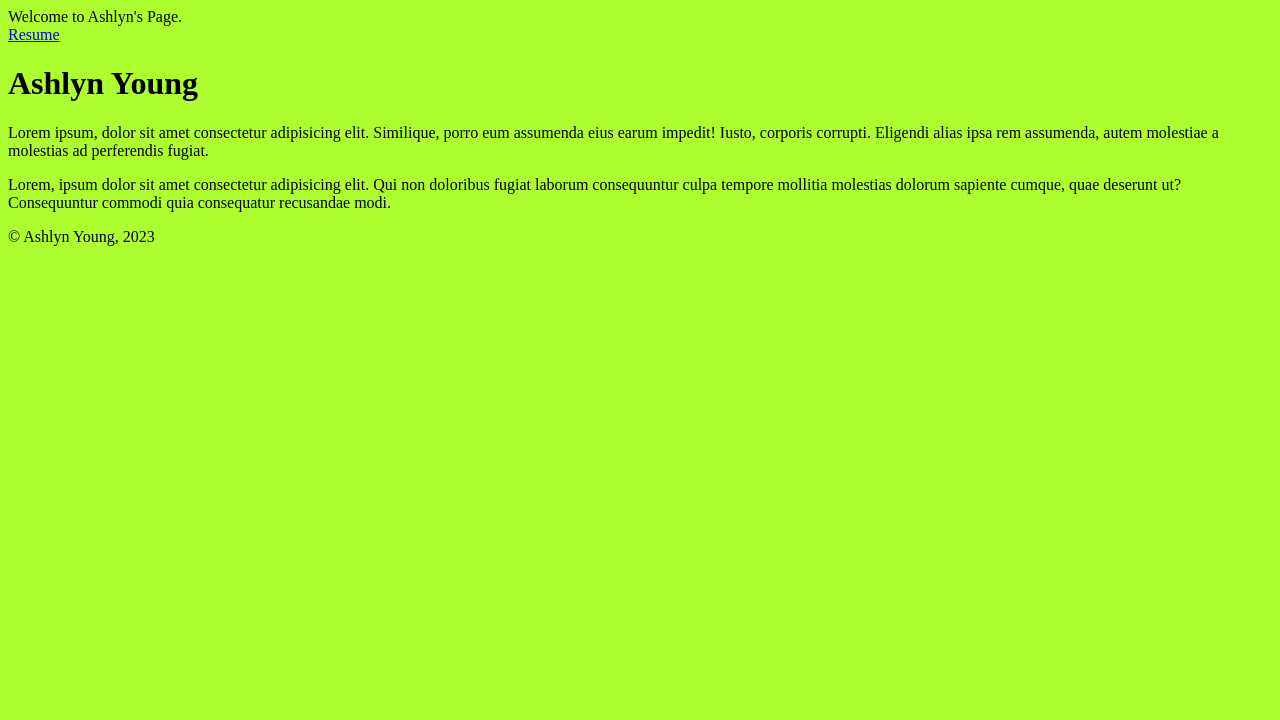
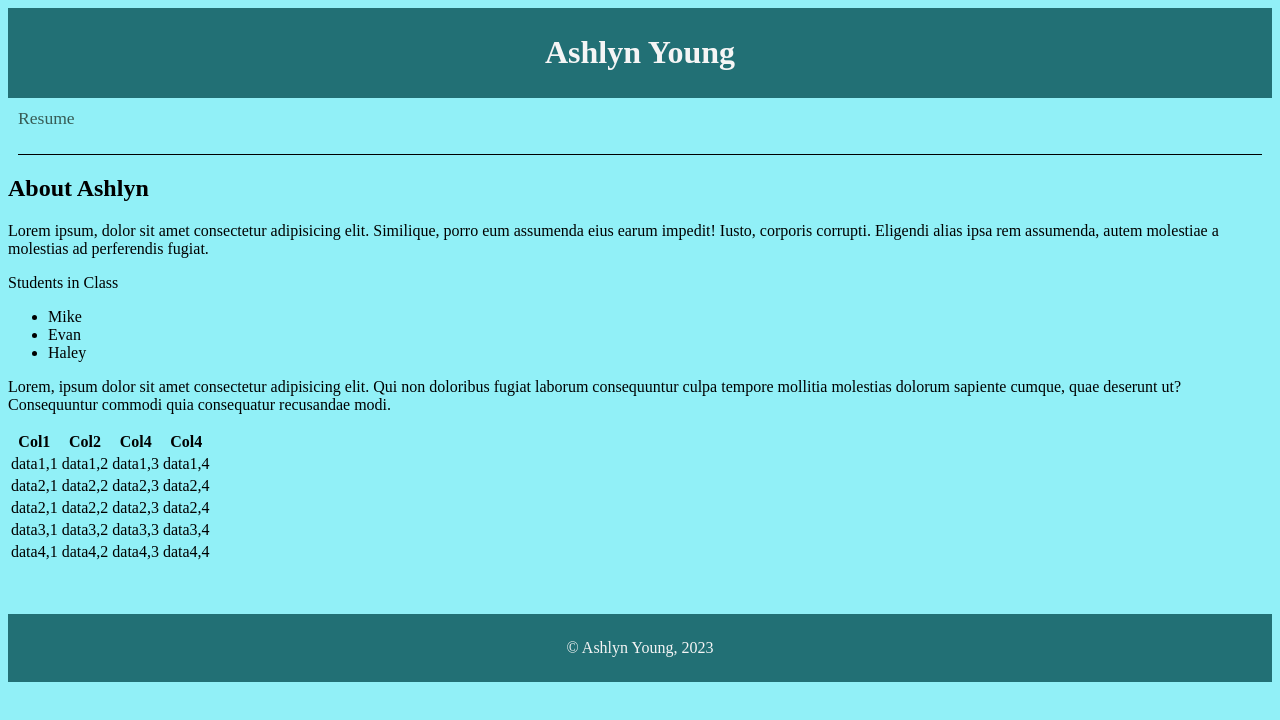
Before and after one commit to ashlynyoungg/BAIS-3300-class-practice, a plain HTML site: page index.html in a window 1280 px wide. Drawn offline with Linux system fonts and the light colour scheme.

Commit message:
added tables

```diff
--- a/css/stylesheet.css
+++ b/css/stylesheet.css
@@ -1,2 +1,52 @@
-body { background-color: greenyellow;
+.wrapper {
+    background-color: #91F0F7;
+
 }
+
+header {
+    background-color: #227075;
+    padding: 5px;
+    text-align: center;
+    color: whitesmoke;
+}
+
+nav {
+    background-color: #91F0F7;
+    margin:  10px;
+    border-bottom: 1px solid black;
+    padding-bottom: 25px;
+}
+
+a {
+    text-decoration: none;
+    font-size: 1.1rem;
+}
+
+a:link {
+    color: #375C56;
+  }
+
+  a:visited {
+    color: #375C56;
+  }
+
+  a:hover {
+    color: #C5DBD8;
+    padding: 2px;
+  }
+
+  a:active {
+    color: #87E0D1;
+  }
+
+
+
+main { background-color: #91F0F7;
+}
+
+footer {
+    background-color:#227075;
+    padding: 25px;
+    text-align: center;
+    color: whitesmoke;
+}
--- a/index.html
+++ b/index.html
@@ -7,19 +7,60 @@
     <title>Practice Site</title>
     <link rel="stylesheet" href="./css/stylesheet.css">
 </head>
-<body>
-    <header>
-        Welcome to Ashlyn's Page.
+<body class="wrapper">
+    <header><h1>Ashlyn Young</h1>
     </header>
     <nav>
         <a href="./resume.html"> Resume</a>
-
     </nav>
     <main>
-        <h1>Ashlyn Young</h1>
+        <h2>About Ashlyn</h2>
         <p>Lorem ipsum, dolor sit amet consectetur adipisicing elit. Similique, porro eum assumenda eius earum impedit! Iusto, corporis corrupti. Eligendi alias ipsa rem assumenda, autem molestiae a molestias ad perferendis fugiat.</p>
+        <p>Students in Class</p>
+        <ul>
+            <li>Mike</li>
+            <li>Evan</li>
+            <li>Haley</li>
+        </ul>
             <p>Lorem, ipsum dolor sit amet consectetur adipisicing elit. Qui non doloribus fugiat laborum consequuntur culpa tempore mollitia molestias dolorum sapiente cumque, quae deserunt ut? Consequuntur commodi quia consequatur recusandae modi.</p>
-
+        <table>
+            <tr>
+                <th>Col1</th>
+                <th>Col2</th>
+                <th>Col4</th>
+                <th>Col4</th>
+            </tr>
+            <tr>
+                <td>data1,1</td>
+                <td>data1,2</td>
+                <td>data1,3</td>
+                <td>data1,4</td>
+            <tr>
+                <td>data2,1</td>
+                <td>data2,2</td>
+                <td>data2,3</td>
+                <td>data2,4</td>
+            </tr>
+            <tr>
+                <td>data2,1</td>
+                <td>data2,2</td>
+                <td>data2,3</td>
+                <td>data2,4</td>
+            </tr>
+            <tr>
+                <td>data3,1</td>
+                <td>data3,2</td>
+                <td>data3,3</td>
+                <td>data3,4</td>
+            </tr>
+            <tr>
+                <td>data4,1</td>
+                <td>data4,2</td>
+                <td>data4,3</td>
+                <td>data4,4</td>
+            </tr>
+        </table>
+        <p>&nbsp;</p>
 
     </main>
     <footer>
```
